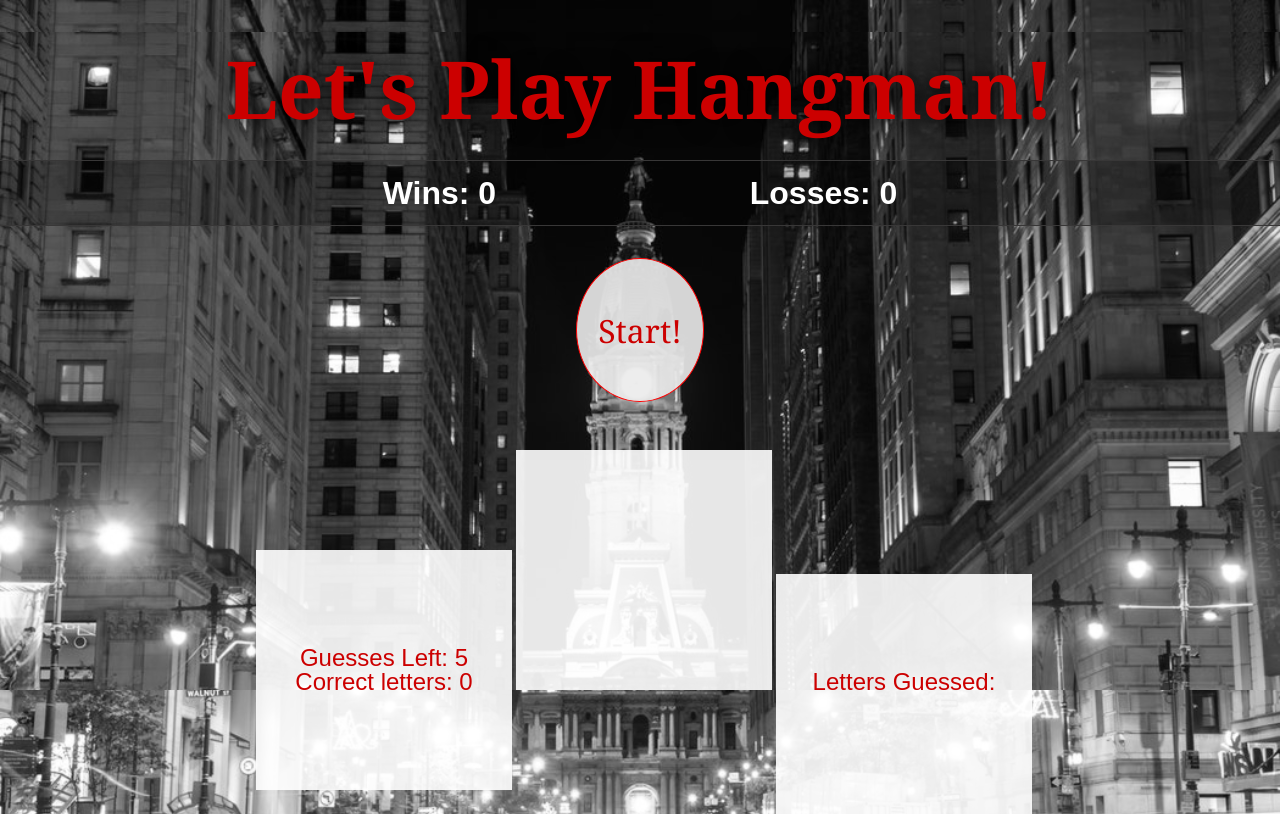
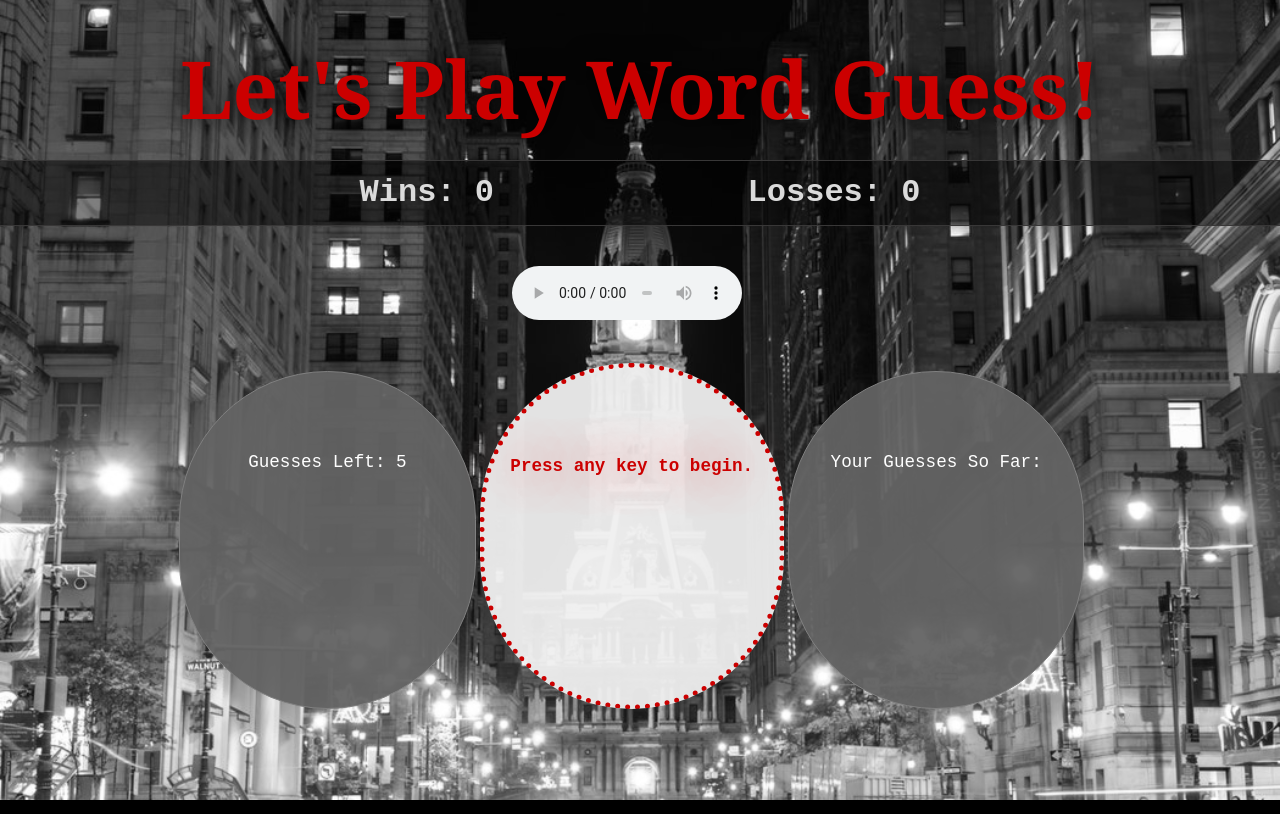
Before and after one commit to rdougherty31/Word-Guess-Game, a plain HTML site: page index.html in a window 1280 px wide. Drawn offline with Linux system fonts and the light colour scheme.

Commit message:
Added music, removed button, edited graphics

```diff
--- a/assets/css/style.css
+++ b/assets/css/style.css
@@ -12,14 +12,14 @@ html, body {
     text-align: center;
     border-top: 1px solid #383737;
     border-bottom: 1px solid #383737;
-    background: rgba(0,0,0,.25);
+    background: rgba(0,0,0,.5);
     margin-top: 1rem;
 }
 .winLossRecord span {
     font-size: 2rem;
     padding: 1rem 0;
-    color: #fff;
-    font-family: Arial, Helvetica, sans-serif;
+    color:#e6e6e6f2;
+    font-family: 'Courier New', Courier, monospace;
     font-weight: bold;
 }
 .losses {
@@ -36,7 +36,7 @@ h1 {
     text-shadow: 0 0 1.5rem black;
     /* -webkit-text-stroke: 10px #ooo; */
 }
-button {
+/* button {
     width: 10%;
     height: 9rem;
     margin: 2rem 45% 3rem 45%;
@@ -52,27 +52,56 @@ button {
     animation-name: bgChange;
     animation-duration: 6s;
     animation-iteration-count: 5;
-}
+} */
 .container {
-    height: 15rem;
+    height: 21rem;
+    line-height: 3;
 }
 .leftCol, .middleCol, .rightCol {
     display: inline-block;
-    background: rgba(255,255,255,.9);
-    width: 20%;
+    background: rgba(230,230,230,.95);
+    width: 23%;
     height: 100%;
     text-align: center;
     color: #c00;
-    font-family: Arial, Helvetica, sans-serif;
-    font-size: 1.5rem;
+    font-family: 'Courier New', Courier, monospace;
+    font-size: 1.1rem;
+    border-radius: 250px;
+    vertical-align: bottom;
+}
+.leftCol, .rightCol {
+    background: rgba(100,100,100,.95);
+    color: #fff;
+    border: 1px solid grey;
+}
+.middleCol {
+    background: rgba(240,240,240,.95);
+    color: #c00;
+    border: 5px dotted #c00;
+    font-weight: bold;
 }
 .leftCol {
-    margin-left: 20%;
+    margin-left: 14%;
 }
 .leftCol div:first-child, .rightCol div:first-child, .middleCol div:first-child {
-    margin-top: 6rem;
+    margin-top: 4rem;
 }
-
+#currentMessage {
+    text-shadow: 0 0 50px red;
+}
+#currentMessage, #guessWord, #guessedLetters {
+    padding: .5rem 1rem;
+}
+/* #guessWord, #guessedLetters {
+    margin-top: .8rem;
+} */
+#guessedLetters {
+    font-weight: bold;
+}
+audio {
+    width: 18%;
+    margin: 2.5rem auto 2.5rem 40%;
+}
 /* Button color change animation */
 @-webkit-keyframes bgChange {
     0% {background-color:rgba(255,255,255,.9);}
--- a/assets/javascript/game.js
+++ b/assets/javascript/game.js
@@ -1,3 +1,7 @@
+// window.onload = function playMusic() {
+//     document.getElementById("music").play();
+// }
+
 var phillyWords = [
     "liberty bell",
     "rocky",
@@ -52,21 +56,18 @@ var phillyWords = [
 var wins = 0;
 var losses = 0;
 var wrongGuesses=5;
-var correctLetters=0;
 var unguessedWord = [];
 var guessedLetters = [ ];
 var wrongGuessesHTML = document.getElementById("wrongGuesses");
-var correctLettersHTML = document.getElementById("correctLetters");
 var guessedLettersHTML = document.getElementById("guessedLetters");
 
-function startGame() {
+
+document.onkeypress = function startGame() {
     console.log("starting game");
     wrongGuesses=5;
-    correctLetters=0;
     unguessedWord = [];
     guessedLetters = [];
     wrongGuessesHTML.innerHTML=wrongGuesses;
-    correctLettersHTML.innerHTML=correctLetters;
     guessedLettersHTML.innerHTML=guessedLetters;
 
 
@@ -79,11 +80,11 @@ function startGame() {
 
     //creates new array unguessedWord and pushes _ for each letter of wordToGuess and " " for each space
         for (i=0; i<wordToGuess.length; i++) {
-            if (wordToGuess.charAt(i) === " ") {
+            if (wordToGuess.charAt(i) !== " ") {
                 unguessedWord.push("_");
             }
             else {
-                unguessedWord.push("-");
+                unguessedWord.push("&#9672");
             }
             console.log(unguessedWord);
         }
@@ -99,28 +100,26 @@ function startGame() {
                 document.getElementById("currentMessage").innerHTML="You already guessed this letter. Guess again";
             }
             else {
-                guessedLetters.push(guess);
-                guessedLettersHTML.innerHTML= guessedLetters;
+                guessedLetters.push(guess.toUpperCase());
+                guessedLettersHTML.innerHTML= guessedLetters.join(" ");
 
                 var isRightGuess = false;
                 for (i=0; i<wordToGuess.length; i++) {
                     if (guess === wordToGuess.charAt(i)) {
                         unguessedWord.splice(i,1,guess);
-                        correctLetters++;
                         isRightGuess=true;
                         document.getElementById("guessWord").innerHTML=unguessedWord.join(" ");
                         document.getElementById("currentMessage").innerHTML="Good guess!";
-                        document.getElementById("correctLetters").innerHTML=correctLetters;
                     } else {
                         document.getElementById("currentMessage").innerHTML="Nice try. Guess again.";
                     }
 
                     //check if win
-                    if (!unguessedWord.includes("-")) {
+                    if (!unguessedWord.includes("_")) {
                         alert("You win!");
                         wins++;
                         document.getElementById("wins").innerHTML=wins;
-                        break;
+                        startGame();
                     }
                 }
                 //if guess was wrong, decrease guesses left
@@ -135,6 +134,7 @@ function startGame() {
                     document.getElementById("guessWord").innerHTML=wordToGuess;
                     losses++;
                     document.getElementById("losses").innerHTML=losses;
+                    setTimeout(startGame, 3000);
                 }
 
             }
--- a/index.html
+++ b/index.html
@@ -10,7 +10,7 @@
 </head>
 <body>
 
-<h1>Let's Play Hangman!</h1>
+<h1>Let's Play Word Guess!</h1>
 <!--Wins & Losses-->
 <div class="winLossRecord">
     <span>Wins: </span>
@@ -19,7 +19,10 @@
     <span id="losses">0</span>
 </div>
 
-<button onclick="startGame()">Start!</button>
+<!-- <button onclick="startGame()">Start!</button> -->
+
+<audio id="music" src="assets/music/FreshPrinceTheme.mp3" controls="controls" autoplay="autoplay" loop="loop">Error: Your browser does not support this audio player.</audio>
+
 
 <div class="container">
 
@@ -30,15 +33,11 @@
         <span class="gameOverHide">Guesses Left: </span>
         <span id="wrongGuesses" class="gameOverHide">5</span>
     </div>
-    <div>
-        <span class="gameOverHide">Correct letters: </span>
-        <span id="correctLetters" class="gameOverHide">0</span>
-    </div>
 </div>
 
 <!--Middle Column : Current Message & Word To Guess-->
 <div class="middleCol">
-    <div id="currentMessage"></div>
+    <div id="currentMessage">Press any key to begin.</div>
     <div id="guessWord" class="gameOverHide"></div>
 </div>
 
@@ -46,12 +45,12 @@
 <!--Right Column : Letters Guessed-->
 <div class="rightCol">
     <div>
-        <div class="gameOverHide">Letters Guessed: </div>
+        <div class="gameOverHide">Your Guesses So Far: </div>
         <div id="guessedLetters" class="gameOverHide"> </div>
     </div>
 </div>
+</div>
 
-</div>
 
 <script src="assets/javascript/game.js"></script>
 </body>
```
Also changed, not shown: 2 other files.
